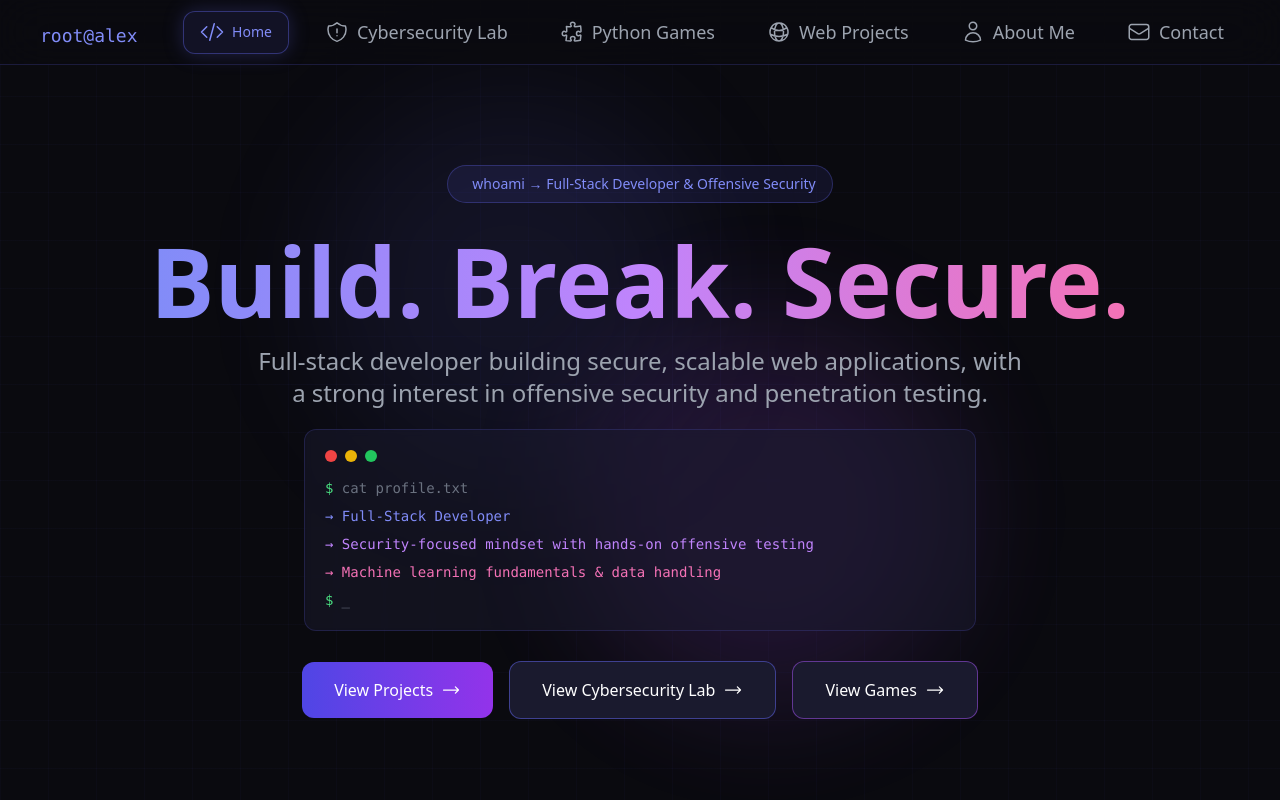
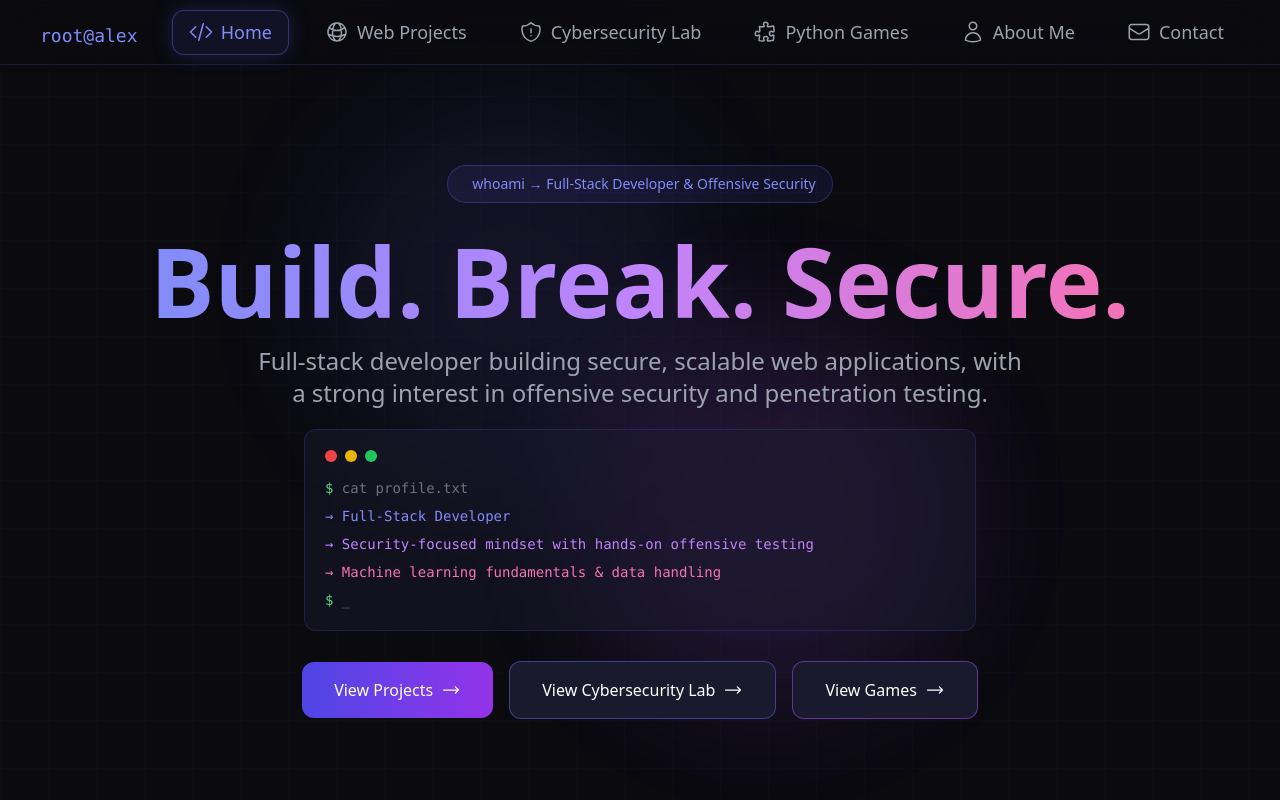
Before and after one commit to alealonso17/Portfolio-2026, a plain HTML site: page index.html in a window 1280 px wide. Shown: the top 800 px of the page. Drawn offline with nearby package versions, Linux system fonts and the light colour scheme; some icons are missing.

Commit message:
changes header order

```diff
--- a/index.html
+++ b/index.html
@@ -37,7 +37,7 @@
                 root@alex
             </span>
             <div class="flex gap-[20px]">
-                <a href="index.html" class="flex items-center gap-2 px-4 py-2 rounded-xl text-sm
+                <a href="index.html" class="flex items-center gap-2 px-4 py-2 rounded-xl text-[18px]
           text-indigo-400 border border-indigo-500/40
           bg-indigo-500/10
           shadow-[0_0_20px_rgba(99,102,241,0.25)]">
@@ -47,6 +47,16 @@
                             d="M17.25 6.75 22.5 12l-5.25 5.25m-10.5 0L1.5 12l5.25-5.25m7.5-3-4.5 16.5" />
                     </svg>
                     Home</a>
+
+                <a href=""
+                    class=" flex items-center gap-2 px-4 py-2 rounded-xl  text-gray-400 hover:text-indigo-400 transition-all text-[18px]">
+                    <svg xmlns="http://www.w3.org/2000/svg" fill="none" viewBox="0 0 24 24" stroke-width="1.5"
+                        stroke="currentColor" class="size-6">
+                        <path stroke-linecap="round" stroke-linejoin="round"
+                            d="M12 21a9.004 9.004 0 0 0 8.716-6.747M12 21a9.004 9.004 0 0 1-8.716-6.747M12 21c2.485 0 4.5-4.03 4.5-9S14.485 3 12 3m0 18c-2.485 0-4.5-4.03-4.5-9S9.515 3 12 3m0 0a8.997 8.997 0 0 1 7.843 4.582M12 3a8.997 8.997 0 0 0-7.843 4.582m15.686 0A11.953 11.953 0 0 1 12 10.5c-2.998 0-5.74-1.1-7.843-2.918m15.686 0A8.959 8.959 0 0 1 21 12c0 .778-.099 1.533-.284 2.253m0 0A17.919 17.919 0 0 1 12 16.5c-3.162 0-6.133-.815-8.716-2.247m0 0A9.015 9.015 0 0 1 3 12c0-1.605.42-3.113 1.157-4.418" />
+                    </svg>
+                    Web Projects</a>
+
                 <a href=""
                     class=" flex items-center gap-2 px-4 py-2 rounded-xl  text-gray-400 hover:text-indigo-400 transition-all text-[18px]">
                     <svg xmlns="http://www.w3.org/2000/svg" fill="none" viewBox="0 0 24 24" stroke-width="1.5"
@@ -55,6 +65,7 @@
                             d="M12 9v3.75m0-10.036A11.959 11.959 0 0 1 3.598 6 11.99 11.99 0 0 0 3 9.75c0 5.592 3.824 10.29 9 11.622 5.176-1.332 9-6.03 9-11.622 0-1.31-.21-2.57-.598-3.75h-.152c-3.196 0-6.1-1.25-8.25-3.286Zm0 13.036h.008v.008H12v-.008Z" />
                     </svg>
                     Cybersecurity Lab</a>
+
                 <a href=""
                     class=" flex items-center gap-2 px-4 py-2 rounded-xl text-gray-400 hover:text-indigo-400 transition-all text-[18px]">
                     <svg xmlns="http://www.w3.org/2000/svg" fill="none" viewBox="0 0 24 24" stroke-width="1.5"
@@ -63,14 +74,7 @@
                             d="M14.25 6.087c0-.355.186-.676.401-.959.221-.29.349-.634.349-1.003 0-1.036-1.007-1.875-2.25-1.875s-2.25.84-2.25 1.875c0 .369.128.713.349 1.003.215.283.401.604.401.959v0a.64.64 0 0 1-.657.643 48.39 48.39 0 0 1-4.163-.3c.186 1.613.293 3.25.315 4.907a.656.656 0 0 1-.658.663v0c-.355 0-.676-.186-.959-.401a1.647 1.647 0 0 0-1.003-.349c-1.036 0-1.875 1.007-1.875 2.25s.84 2.25 1.875 2.25c.369 0 .713-.128 1.003-.349.283-.215.604-.401.959-.401v0c.31 0 .555.26.532.57a48.039 48.039 0 0 1-.642 5.056c1.518.19 3.058.309 4.616.354a.64.64 0 0 0 .657-.643v0c0-.355-.186-.676-.401-.959a1.647 1.647 0 0 1-.349-1.003c0-1.035 1.008-1.875 2.25-1.875 1.243 0 2.25.84 2.25 1.875 0 .369-.128.713-.349 1.003-.215.283-.4.604-.4.959v0c0 .333.277.599.61.58a48.1 48.1 0 0 0 5.427-.63 48.05 48.05 0 0 0 .582-4.717.532.532 0 0 0-.533-.57v0c-.355 0-.676.186-.959.401-.29.221-.634.349-1.003.349-1.035 0-1.875-1.007-1.875-2.25s.84-2.25 1.875-2.25c.37 0 .713.128 1.003.349.283.215.604.401.96.401v0a.656.656 0 0 0 .658-.663 48.422 48.422 0 0 0-.37-5.36c-1.886.342-3.81.574-5.766.689a.578.578 0 0 1-.61-.58v0Z" />
                     </svg>
                     Python Games</a>
-                <a href=""
-                    class=" flex items-center gap-2 px-4 py-2 rounded-xl  text-gray-400 hover:text-indigo-400 transition-all text-[18px]">
-                    <svg xmlns="http://www.w3.org/2000/svg" fill="none" viewBox="0 0 24 24" stroke-width="1.5"
-                        stroke="currentColor" class="size-6">
-                        <path stroke-linecap="round" stroke-linejoin="round"
-                            d="M12 21a9.004 9.004 0 0 0 8.716-6.747M12 21a9.004 9.004 0 0 1-8.716-6.747M12 21c2.485 0 4.5-4.03 4.5-9S14.485 3 12 3m0 18c-2.485 0-4.5-4.03-4.5-9S9.515 3 12 3m0 0a8.997 8.997 0 0 1 7.843 4.582M12 3a8.997 8.997 0 0 0-7.843 4.582m15.686 0A11.953 11.953 0 0 1 12 10.5c-2.998 0-5.74-1.1-7.843-2.918m15.686 0A8.959 8.959 0 0 1 21 12c0 .778-.099 1.533-.284 2.253m0 0A17.919 17.919 0 0 1 12 16.5c-3.162 0-6.133-.815-8.716-2.247m0 0A9.015 9.015 0 0 1 3 12c0-1.605.42-3.113 1.157-4.418" />
-                    </svg>
-                    Web Projects</a>
+
                 <a href=""
                     class="flex items-center gap-2 px-4 py-2 rounded-xl  text-gray-400 hover:text-indigo-400 transition-all text-[18px]">
                     <svg xmlns="http://www.w3.org/2000/svg" fill="none" viewBox="0 0 24 24" stroke-width="1.5"
```
